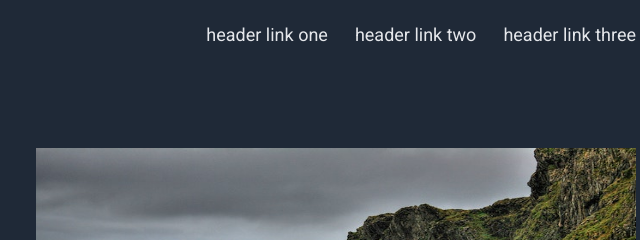
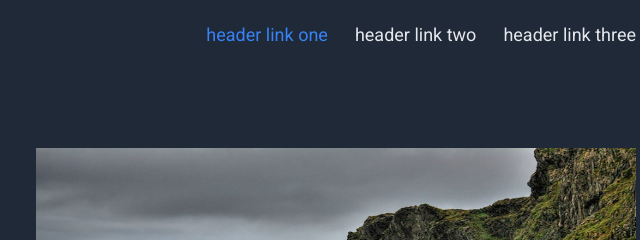
Before and after one commit to T3NZN/The-odin-project-landing-page, a plain HTML site: page index.html in a window 1280 px wide. In both pictures the pointer is over the link "header link one". Shown: the top 240 px of the page, 604-1244 px from the left. Drawn offline with Linux system fonts and the light colour scheme.

Commit message:
add transition effect to links on hover

```diff
--- a/style.css
+++ b/style.css
@@ -50,9 +50,10 @@ a {
 	font-size: 18px;
 	font-weight: 100;
 	font-style: normal;
+	transition: all .3s ease-in-out;
 }
 
-li:hover {
+a:hover {
 	color: #3882f6;
 }
 
```
